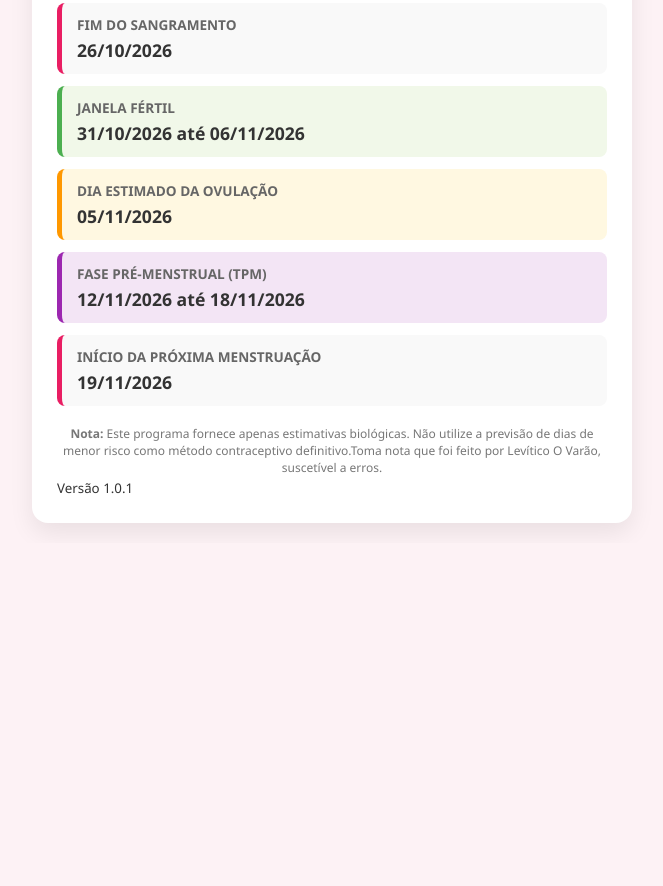
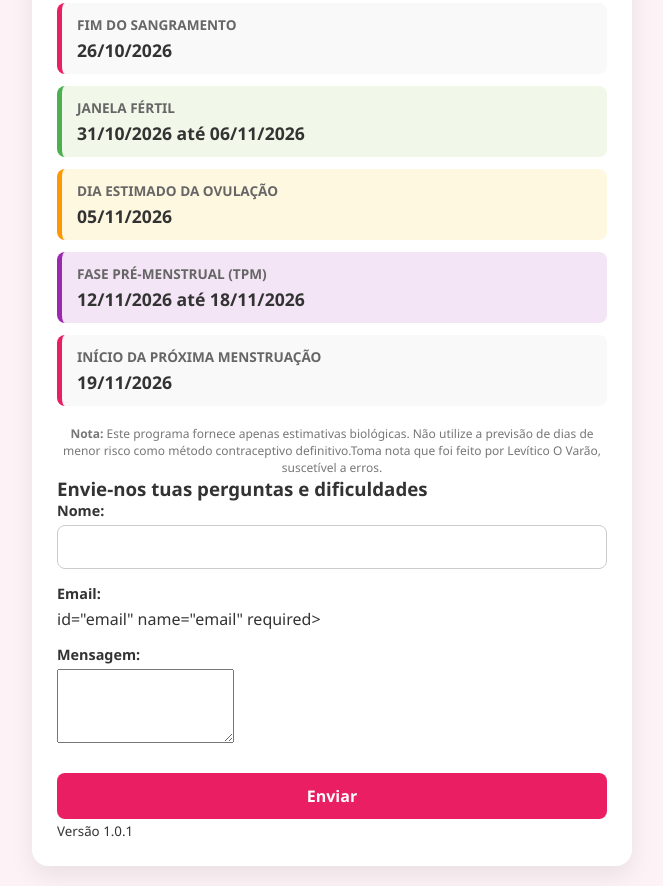
Before and after one commit to ovaraolevitico-ops/CalculadoraDeCiclo, a plain HTML site: page index.html in a window 1280 px wide. Shown: the part 344-1230 px from the top of the page, without its empty margins (308-971 px from the left). Before the commit the page ends 887 px from the top, so only its background shows below. Drawn offline with Linux system fonts and the light colour scheme.

Commit message:
index.html

```diff
--- a/index.html
+++ b/index.html
@@ -164,6 +164,25 @@
     <p class="disclaimer">
       <strong>Nota:</strong> Este programa fornece apenas estimativas biológicas. Não utilize a previsão de dias de menor risco como método contraceptivo definitivo.Toma nota que foi feito por Levítico O Varão, suscetível a erros.
     </p>
+    <section class="contact-form">
+      <h3> Envie-nos tuas perguntas e dificuldades</h3>
+      <form action="https://formspree.io/f/0_ovaraolevitico@gmail.com"method="POST">
+        <div class="form-group">
+          <label for="name">Nome:</label>
+          <input type="text"
+            id="name" name="name" required>
+        </div>
+            <div class="form-group">
+              <label for="email">Email:</label>
+                     id="email" name="email" required>
+              </div>
+        <div class="form-group">
+              <label for="message">Mensagem:</label>
+                    <textarea id="message" name="message" rows="4" required></textarea>
+              </div>
+        <button type="submit">Enviar</button>
+      </form>
+    </section>
     <footer>
       <small>Versão 1.0.1</small>
     </footer>
```
